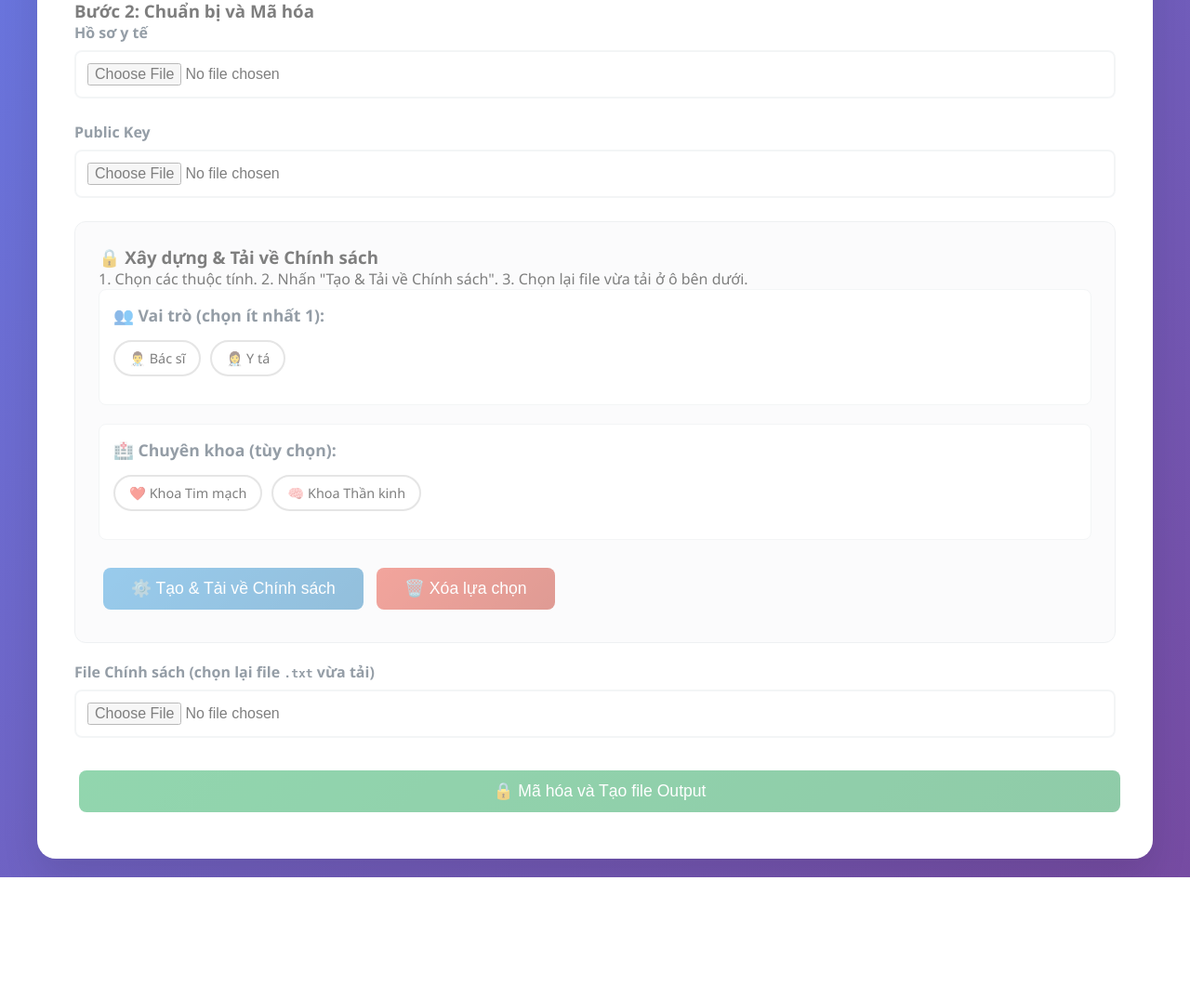
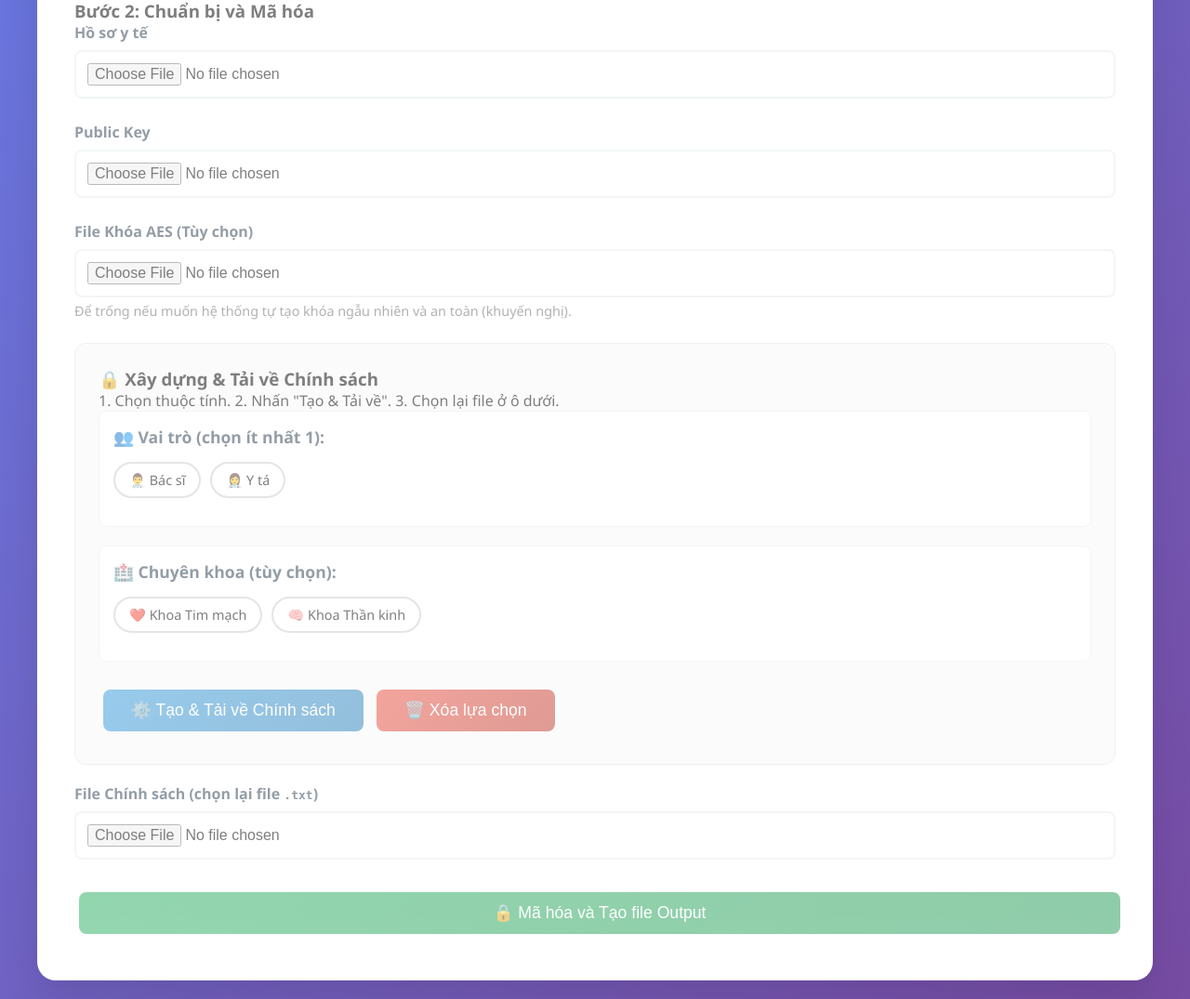
Before and after one commit to l1quan268/MMH-NT219, a Flask app: template templates/data_creator.html in a window 1280 px wide. Shown: the part 537-1612 px from the top of the page at 93% size. Before the commit the page ends 1481 px from the top, so only its background shows below. Run offline with Flask 3, Linux system fonts and the light colour scheme; the template is opened without the code that fills it, so the values that code supplies are empty.

Commit message:
9-6-2025

```diff
--- a/creator/routes.py
+++ b/creator/routes.py
@@ -1,12 +1,13 @@
+# home/quan05/doan/creator/routes.py
+
 import sys
 import os
 sys.path.append(os.path.abspath(os.path.join(os.path.dirname(__file__), '..')))
 
-# Thêm jsonify để trả về dữ liệu cho AJAX, và các thư viện cần thiết
 from flask import Blueprint, render_template, request, redirect, url_for, session, flash, send_file, jsonify
 from functools import wraps
 import io
-from pymongo import MongoClient # Import MongoClient để tìm kiếm
+from pymongo import MongoClient
 
 from aes_encrypt import aes_encrypt
 from cpabe_encrypt import cpabe_encrypt
@@ -29,12 +30,8 @@ def doctor_required(f):
 @creator_bp.route('/data_creator', methods=['GET'])
 @doctor_required
 def data_creator():
-    # Trang ban đầu, không có bước nào được xác nhận
-    return render_template('data_creator.html', step='prepare', active_tab='data_creator')
+    return render_template('data_creator.html', active_tab='data_creator')
 
-# =======================================================
-# == ROUTE MỚI ĐỂ TÌM KIẾM BỆNH NHÂN BẰNG CCCD ==
-# =======================================================
 @creator_bp.route('/search-patient', methods=['POST'])
 @doctor_required
 def search_patient():
@@ -46,30 +43,18 @@ def search_patient():
     client = MongoClient(mongo_uri)
     db = client.ehr_db
 
-    patient = db.users.find_one({
-        'role': 'patient',
-        'attributes.national_id': national_id
-    })
-
+    patient = db.users.find_one({'role': 'patient', 'attributes.national_id': national_id})
     if patient:
-        return jsonify({
-            'found': True,
-            'patient_id': str(patient['_id']),
-            'full_name': patient['full_name']
-        })
+        return jsonify({'found': True, 'patient_id': str(patient['_id']), 'full_name': patient['full_name']})
     else:
         return jsonify({'found': False, 'message': 'Không tìm thấy bệnh nhân với CCCD này.'})
 
-# =======================================================
-# == ROUTE TẠO FILE CHÍNH SÁCH (giữ nguyên) ==
-# =======================================================
 @creator_bp.route('/generate-policy', methods=['POST'])
 @doctor_required
 def generate_policy():
     policies_data = request.form.getlist('policies')
     if not policies_data:
-        flash("Lỗi: Không có thuộc tính nào được chọn.", "danger")
-        return redirect(url_for('.data_creator'))
+        return "Lỗi: Không có thuộc tính nào được chọn.", 400
 
     groups = {}
     for item in policies_data:
@@ -79,8 +64,7 @@ def generate_policy():
         groups[group].append(policy)
 
     if not groups.get('role'):
-        flash("Lỗi: Bắt buộc phải chọn vai trò.", "danger")
-        return redirect(url_for('.data_creator'))
+        return "Lỗi: Bắt buộc phải chọn vai trò.", 400
 
     policyParts = []
     for group_name in groups:
@@ -89,36 +73,22 @@ def generate_policy():
             policyParts.append(f"({' or '.join(policies_in_group)})")
         else:
             policyParts.append(policies_in_group[0])
+    final_policy = ' and '.join(policyParts)
+    mem_file = io.BytesIO(final_policy.encode('utf-8'))
+    return send_file(mem_file, mimetype='text/plain', as_attachment=True, download_name='access_policy.txt')
 
-    final_policy = ' and '.join(policyParts)
-
-    mem_file = io.BytesIO()
-    mem_file.write(final_policy.encode('utf-8'))
-    mem_file.seek(0)
-
-    return send_file(
-        mem_file,
-        mimetype='text/plain',
-        as_attachment=True,
-        download_name='access_policy.txt'
-    )
-
-# =======================================================
-# == ROUTE /encrypt ĐƯỢC CẬP NHẬT ĐỂ NHẬN patient_id ==
-# =======================================================
 @creator_bp.route('/encrypt', methods=['POST'])
 @doctor_required
 def encrypt():
-    # Nhận thông tin bệnh nhân từ các trường ẩn của form
     patient_id = request.form.get("patient_id")
     patient_name = request.form.get("patient_name")
-
     medical_file = request.files.get("medical_file")
     pk_file = request.files.get("public_key_file")
     policy_file = request.files.get("policy_file")
+    aes_key_file = request.files.get("aes_key_file")
 
     if not all([patient_id, patient_name, medical_file, pk_file, policy_file]):
-        flash("Vui lòng tìm bệnh nhân và chọn đầy đủ các tệp yêu cầu.", "warning")
+        flash("Vui lòng tìm bệnh nhân và chọn đầy đủ các tệp bắt buộc.", "warning")
         return redirect(url_for('.data_creator'))
 
     try:
@@ -128,42 +98,56 @@ def encrypt():
         flash(f"Lỗi: File chính sách không hợp lệ. {e}", "danger")
         return redirect(url_for('.data_creator'))
 
+    provided_aes_key = None
+    if aes_key_file:
+        try:
+            key_data = aes_key_file.read()
+            if len(key_data) != 32:
+                flash(f"Lỗi: File khóa AES phải có kích thước đúng 32 bytes, file của bạn có {len(key_data)} bytes.", "danger")
+                return redirect(url_for('.data_creator'))
+            provided_aes_key = key_data
+            flash("Sử dụng khóa AES từ file được cung cấp.", "info")
+        except Exception as e:
+            flash(f"Lỗi khi đọc file khóa AES: {e}", "danger")
+            return redirect(url_for('.data_creator'))
+    else:
+        flash("Không có file khóa AES nào được cung cấp, hệ thống sẽ tạo khóa ngẫu nhiên.", "info")
+
     os.makedirs(UPLOAD_FOLDER, exist_ok=True)
     os.makedirs(OUTPUT_FOLDER, exist_ok=True)
-
     input_path = os.path.join(UPLOAD_FOLDER, medical_file.filename)
     medical_file.save(input_path)
-
     public_key_path = os.path.join(UPLOAD_FOLDER, pk_file.filename)
     pk_file.save(public_key_path)
 
     output_ciphertext_path = os.path.join(OUTPUT_FOLDER, "ciphertext.bin")
-    aes_key = aes_encrypt(input_path, output_ciphertext_path)
+
+    # ==========================================================
+    # == SỬA Ở ĐÂY: Truyền `provided_aes_key` vào hàm `aes_encrypt` ==
+    # ==========================================================
+    aes_key_used = aes_encrypt(input_path, output_ciphertext_path, key=provided_aes_key)
 
     output_key_path = os.path.join(OUTPUT_FOLDER, "aes_key_cpabe.ct")
-    cpabe_encrypt(aes_key, policy, public_key_path, output_key_path)
+    # ==========================================================
+    # == SỬA Ở ĐÂY: Mã hóa khóa `aes_key_used` thực tế ==
+    # ==========================================================
+    cpabe_encrypt(aes_key_used, policy, public_key_path, output_key_path)
 
     session['upload_info'] = {
-        'patient_id': patient_id, # Lưu ID bệnh nhân
+        'patient_id': patient_id,
         'patient_name': patient_name,
         'policy': policy,
         'doctor_id': session['user']['id']
     }
-
-    flash("Mã hóa thành công! Các file đã được tạo trong 'output/'. Vui lòng chọn chúng ở Bước 2.", "success")
+    flash("Mã hóa thành công! Các file đã được tạo trong 'output/'. Vui lòng chọn chúng ở Bước 3.", "success")
     return redirect(url_for('.confirm_upload'))
 
-# =======================================================
-# == CÁC ROUTE upload VÀ confirm_upload GIỮ NGUYÊN ==
-# =======================================================
 @creator_bp.route('/confirm_upload')
 @doctor_required
 def confirm_upload():
     if 'upload_info' not in session:
         return redirect(url_for('.data_creator'))
-
     info = session['upload_info']
-    # Truyền patient_name vào template để hiển thị
     return render_template('data_creator.html', step='confirm', info=info, active_tab='data_creator')
 
 @creator_bp.route('/upload', methods=['POST'])
@@ -181,12 +165,10 @@ def upload():
         return redirect(url_for('.confirm_upload'))
 
     info = session['upload_info']
-
     temp_ciphertext_path = os.path.join(UPLOAD_FOLDER, ciphertext_file.filename)
     ciphertext_file.save(temp_ciphertext_path)
     temp_key_path = os.path.join(UPLOAD_FOLDER, key_file.filename)
     key_file.save(temp_key_path)
-
     mongo_uri = "mongodb+srv://tquan7245:abe123456@abe-cluster.f8itefc.mongodb.net/?retryWrites=true&w=majority&appName=abe-cluster"
     db_name = "ehr_db"
 
@@ -195,13 +177,12 @@ def upload():
         encrypted_key_path=temp_key_path,
         access_policy=info['policy'],
         patient_name=info['patient_name'],
-        patient_id=info['patient_id'], # Thêm patient_id vào lời gọi
+        patient_id=info['patient_id'],
         doctor_id=info['doctor_id'],
         mongo_uri=mongo_uri,
         db_name=db_name,
         collection_name="medical_records"
     )
-
     session.pop('upload_info', None)
     flash(f"Tải hồ sơ lên Cloud thành công! ID: {inserted_id}", "success")
     return redirect(url_for('.data_creator'))
--- a/templates/data_creator.html
+++ b/templates/data_creator.html
@@ -72,9 +51,17 @@
           <input type="file" id="public_key_file" name="public_key_file" accept=".pk" required class="form-control" />
         </div>
 
+        <div class="form-group">
+          <label for="aes_key_file">File Khóa AES (Tùy chọn)</label>
+          <input type="file" id="aes_key_file" name="aes_key_file" accept=".key" class="form-control" />
+          <p style="font-size: 0.9em; color: #666; margin-top: 5px;">
+              Để trống nếu muốn hệ thống tự tạo khóa ngẫu nhiên và an toàn (khuyến nghị).
+          </p>
+        </div>
+
         <div class="policy-builder">
             <h3>🔒 Xây dựng & Tải về Chính sách</h3>
-            <p>1. Chọn các thuộc tính. 2. Nhấn "Tạo & Tải về Chính sách". 3. Chọn lại file vừa tải ở ô bên dưới.</p>
+            <p>1. Chọn thuộc tính. 2. Nhấn "Tạo & Tải về". 3. Chọn lại file ở ô dưới.</p>
             <div class="attribute-group">
                 <h4>👥 Vai trò (chọn ít nhất 1):</h4>
                 <div class="attribute-selector">
@@ -94,7 +81,7 @@
         </div>
 
         <div class="form-group">
-          <label for="policy_file">File Chính sách (chọn lại file <code>.txt</code> vừa tải)</label>
+          <label for="policy_file">File Chính sách (chọn lại file <code>.txt</code>)</label>
           <input type="file" id="policy_file" name="policy_file" accept=".txt" required class="form-control" />
         </div>
 
@@ -102,13 +89,12 @@
     </form>
 </div>
 
-<!-- Phần hiển thị xác nhận upload (Bước 3) -->
 {% if step == 'confirm' %}
 <div class="form-section">
     <h3>Bước 3: Tải lên Cloud</h3>
     <div class="status-panel">
         <h4>✅ Mã hóa thành công!</h4>
-        <p>Các tệp đã được tạo trong thư mục <strong>output/</strong>. Bây giờ, hãy chọn lại chúng để tải lên Cloud cho bệnh nhân <strong>{{ info.patient_name }}</strong>.</p>
+        <p>Các tệp đã được tạo trong <strong>output/</strong>. Bây giờ, hãy chọn lại chúng để tải lên Cloud cho <strong>{{ info.patient_name }}</strong>.</p>
     </div>
     <form id="upload-form" action="{{ url_for('creator.upload') }}" method="POST" enctype="multipart/form-data">
         <div class="form-group">
```
Also changed, not shown: other parts of templates/data_creator.html (+10 -31 lines), aes_encrypt.py (+24 -19 lines), generate_aes_key.py (added, +35 -0 lines).
